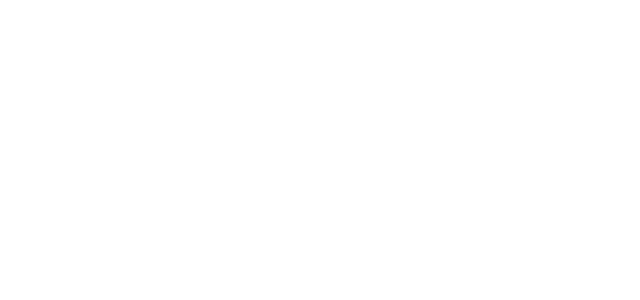
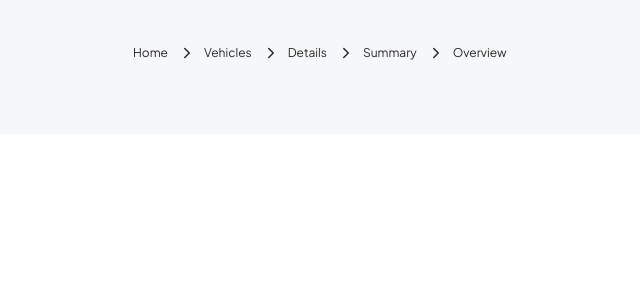
Before and after one commit to triptydrivado/whiteLabel, a React (Vite) app: page /search-details in a window 1280 px wide. Before the commit this address had no page. Shown: the top 300 px of the page, without its empty margins (15-655 px from the left). Built offline with nearby package versions, Linux system fonts and the light colour scheme.

Commit message:
vehicle-page

```diff
--- /dev/null
+++ b/src/pages/search-details/index.tsx
@@ -0,0 +1,31 @@
+import Container from "@/components/container";
+
+import NavOptions from "@/components/nav-option";
+
+export default function SearchDetails() {
+  //   const methods = useForm<TPassengerDetails>({
+  //     defaultValues: PASSENGER_DEFAULT_VALUES,
+  //     resolver: zodResolver(passengerDetailsSchema),
+  //     // mode: "onBlur",
+  //   });
+
+  //   const navigate = useNavigate();
+
+  //   const goToBookingDetails = React.useCallback(() => {
+  //     navigate("/b2c/booking-summary");
+  //   }, [navigate]);
+
+  return (
+    // <FormProvider {...methods}>
+    <section className="relative z-20 bg-[#f6f7f9]">
+      <Container className="w-full py-6 sm:px-5">
+        <NavOptions />
+        <div className="py-4 sm:flex sm:space-x-4 sm:py-6 xl:space-x-[30px]">
+          {/* <BookingDetails />
+            <PassengerDetails onConfirm={goToBookingDetails} /> */}
+        </div>
+      </Container>
+    </section>
+    // </FormProvider>
+  );
+}
--- a/src/routes.tsx
+++ b/src/routes.tsx
@@ -1,12 +1,14 @@
 import React from "react";
 import { BrowserRouter, Route, Routes as RoutePath } from "react-router-dom";
 import SearchResult from "@/pages/search-results";
+import SearchDetails from "./pages/search-details";
 
 const Routes = () => {
   return (
     <BrowserRouter>
       <RoutePath>
         <Route path="search-results" element={<SearchResult />} />
+        <Route path="search-details" element={<SearchDetails />} />
       </RoutePath>
     </BrowserRouter>
   );
```
